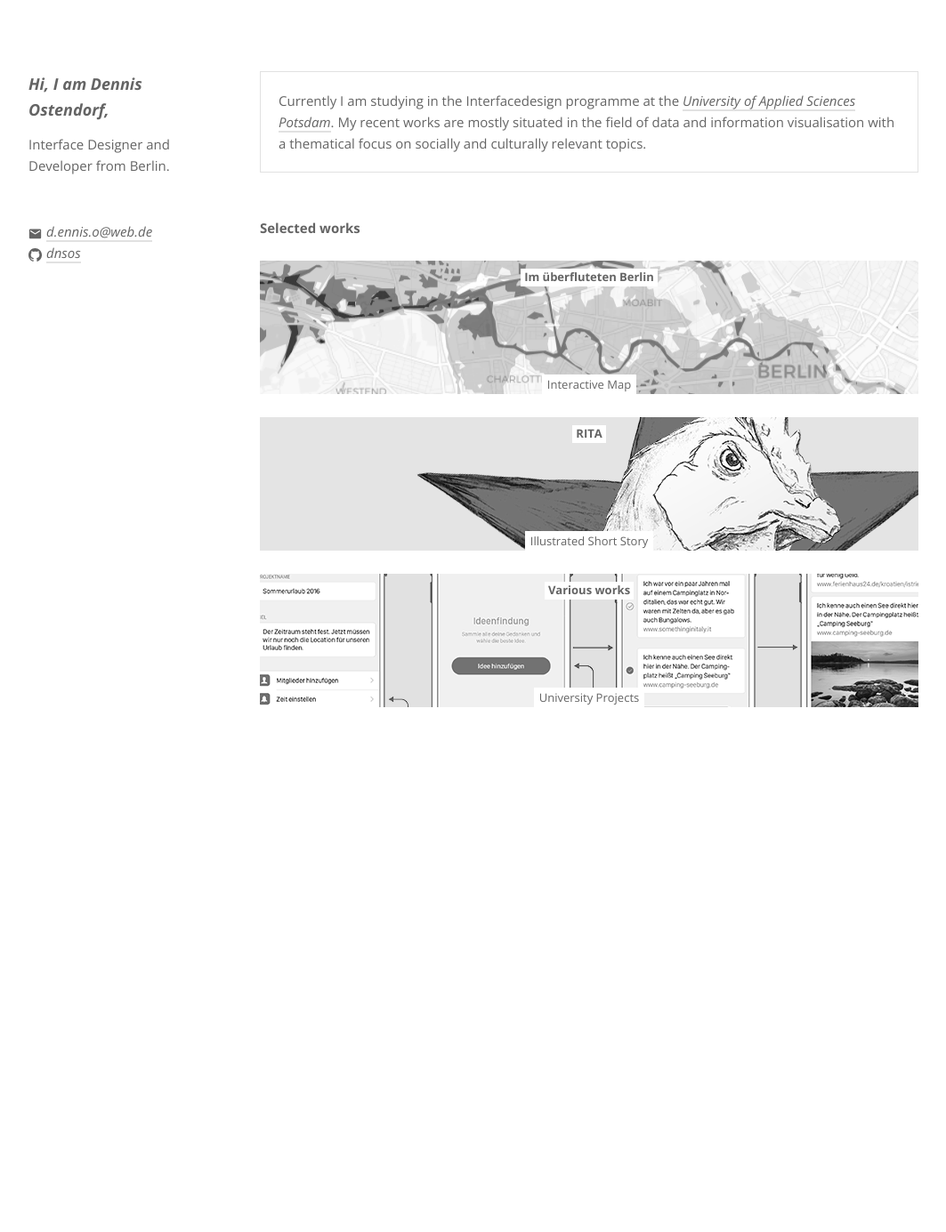
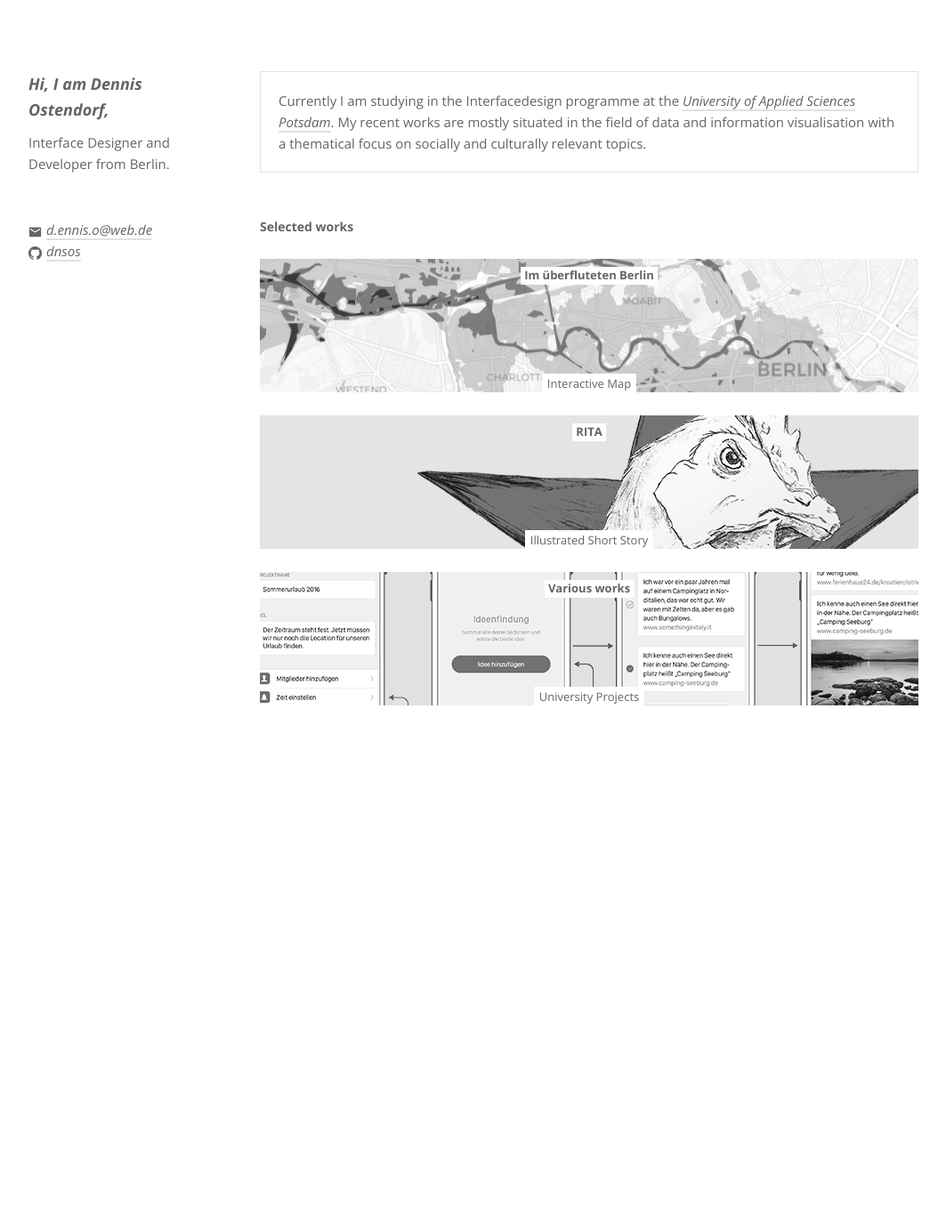
Before and after one commit to dnsos/deinns, a Jekyll site: the page built from index.html, in a window 1280 px wide. Shown: the whole page at 89% size, without its empty margins (108-1171 px from the left). Built offline with Jekyll 4.4.1, drawn with Linux system fonts in a browser that asks for light colours.

Commit message:
Font size and spacing changes

```diff
--- a/_scss/_style.scss
+++ b/_scss/_style.scss
@@ -29,17 +29,16 @@
   margin-bottom: 2.5rem;
   box-sizing: border-box; }
 
-/* For devices larger than 400px */
 @media (min-width: 400px) {
   .container {
     width: 85%;
-    padding: 80px 0 0; }
+    padding: 50px 0 0; }
 }
 
-/* For devices larger than 550px */
 @media (min-width: 700px) {
   .container {
-    width: 80%; }
+    width: 80%;
+    padding: 80px 0 0; }
   .column,
   .columns {
     margin-left: 4%; }
@@ -128,7 +127,7 @@
 }
 
 h1 { font-size: var(--headingFontSize); line-height: 1.6;  letter-spacing: 0;}
-h2 { font-size: var(--basicFontSize); line-height: 1.6; letter-spacing: 0; }
+h2 { font-size: calc(var(--headingFontSize) - .4rem); line-height: 1.6; letter-spacing: 0; }
 h3 { font-size: var(--basicFontSize); line-height: 1.6;  letter-spacing: 0; }
 h4 { font-size: var(--basicFontSize); line-height: 1.6; letter-spacing: 0; }
 h5 { font-size: var(--basicFontSize); line-height: 1.6;  letter-spacing: 0; }
@@ -137,7 +136,7 @@
 /* Larger than phablet */
 @media (min-width: 750px) {
   h1 { font-size: var(--headingFontSize); }
-  h2 { font-size: var(--basicFontSize); }
+  h2 { font-size: calc(var(--headingFontSize) - .4rem); }
   h3 { font-size: var(--basicFontSize); }
   h4 { font-size: var(--basicFontSize); }
   h5 { font-size: var(--basicFontSize); }
@@ -404,8 +403,14 @@
   font-weight: 700;
 }
 
-.intro, .contact, .about {
-  margin-bottom: 5rem;
+.intro, .about {
+  margin-bottom: 2.5rem;
+}
+
+@media (min-width: 750px) {
+  .intro, .contact, .about {
+    margin-bottom: 5rem;
+  }
 }
 
 .about {
@@ -423,7 +428,7 @@
 
 .intro {
   h1 {
-    margin-bottom: 1.25rem;
+    margin-bottom: 1rem;
   }
   p {
    font-family: var(--neutralFonts);
```
Also changed, not shown: _pages/im_ueberfluteten_berlin.md (+2 -2 lines).
